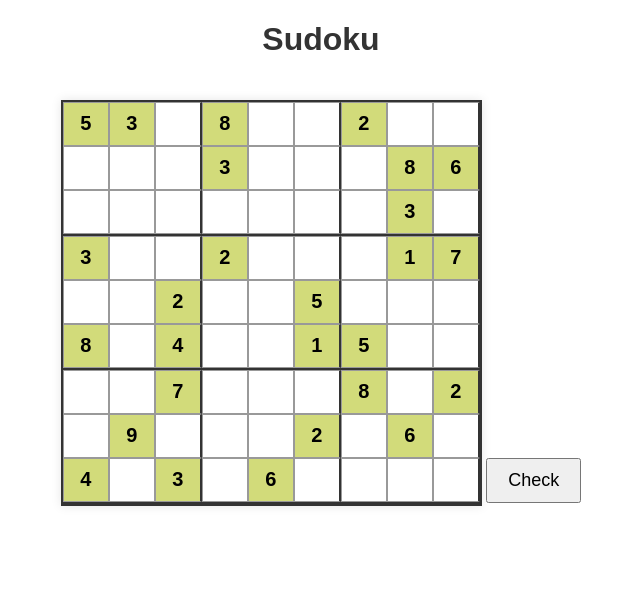
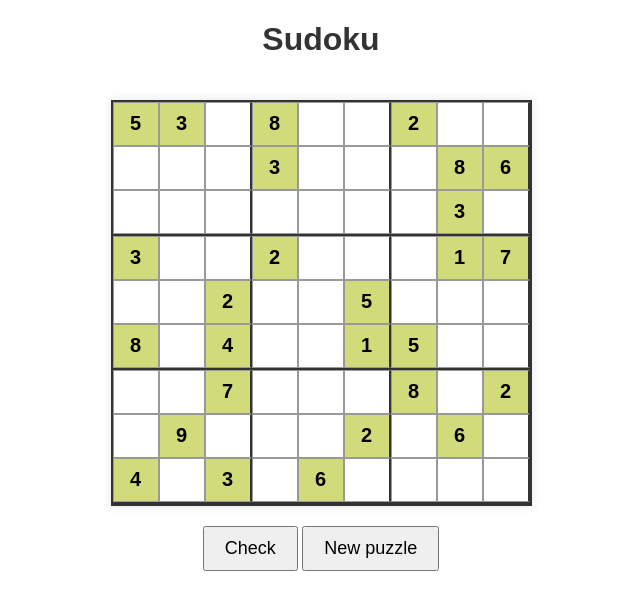
Before and after one commit to sasi-kt/sudoku, a Flask app: page / in a window 1280 px wide. Shown: the top 610 px of the page, without its empty margins (319-959 px from the left). Run offline with Flask 3, Linux system fonts and the light colour scheme.

Commit message:
New puzzle btn

```diff
--- a/app.py
+++ b/app.py
@@ -1,69 +1,72 @@
-from flask import Flask, render_template, request, jsonify
+from flask import Flask, render_template, request, jsonify,  redirect, url_for
 import random
 from itertools import islice
 
 app = Flask(__name__)
 
-base  = 3
-side  = base*base
+def run():
+    base  = 3
+    side  = base*base
 
-# pattern for a baseline valid solution
-def pattern(r,c): return (base*(r%base)+r//base+c)%side
+    # pattern for a baseline valid solution
+    def pattern(r,c): return (base*(r%base)+r//base+c)%side
 
-# randomize rows, columns and numbers (of valid base pattern)
-from random import sample
-def shuffle(s): return sample(s,len(s))
-rBase = range(base)
-rows  = [ g*base + r for g in shuffle(rBase) for r in shuffle(rBase) ]
-cols  = [ g*base + c for g in shuffle(rBase) for c in shuffle(rBase) ]
-nums  = shuffle(range(1,base*base+1))
+    # randomize rows, columns and numbers (of valid base pattern)
+    from random import sample
+    def shuffle(s): return sample(s,len(s))
+    rBase = range(base)
+    rows  = [ g*base + r for g in shuffle(rBase) for r in shuffle(rBase) ]
+    cols  = [ g*base + c for g in shuffle(rBase) for c in shuffle(rBase) ]
+    nums  = shuffle(range(1,base*base+1))
 
-# produce board using randomized baseline pattern
-sudoku_board = [ [nums[pattern(r,c)] for c in cols] for r in rows ]
+    # produce board using randomized baseline pattern
+    sudoku_board = [ [nums[pattern(r,c)] for c in cols] for r in rows ]
 
-squares = side*side
-empties = squares * 3//4
-for p in sample(range(squares),empties):
-    sudoku_board[p//side][p%side] = 0
+    squares = side*side
+    empties = squares * 3//4
+    for p in sample(range(squares),empties):
+        sudoku_board[p//side][p%side] = 0
 
-def Solve(board):
-    side   = len(board)
-    base   = int(side**0.5)
-    board  = [n for row in board for n in row ]
-    blanks = [i for i,n in enumerate(board) if n == 0 ]
-    cover  = { (n,p):{*zip([2*side+r, side+c, r//base*base+c//base],[n]*(n and 3))}
-                for p in range(side*side) for r,c in [divmod(p,side)] for n in range(side+1) }
-    used   = set().union(*(cover[n,p] for p,n in enumerate(board) if n))
-    placed = 0
-    while placed>=0 and placed<len(blanks):
-        pos        = blanks[placed]
-        used      -= cover[board[pos],pos]
-        board[pos] = next((n for n in range(board[pos]+1,side+1) if not cover[n,pos]&used),0)
-        used      |= cover[board[pos],pos]
-        placed    += 1 if board[pos] else -1
-        if placed == len(blanks):
-            solution = [board[r:r+side] for r in range(0,side*side,side)]
-            yield solution
-            placed -= 1
+    def Solve(board):
+        side   = len(board)
+        base   = int(side**0.5)
+        board  = [n for row in board for n in row ]
+        blanks = [i for i,n in enumerate(board) if n == 0 ]
+        cover  = { (n,p):{*zip([2*side+r, side+c, r//base*base+c//base],[n]*(n and 3))}
+            for p in range(side*side) for r,c in [divmod(p,side)] for n in range(side+1) }
+        used   = set().union(*(cover[n,p] for p,n in enumerate(board) if n))
+        placed = 0
+        while placed>=0 and placed<len(blanks):
+            pos        = blanks[placed]
+            used      -= cover[board[pos],pos]
+            board[pos] = next((n for n in range(board[pos]+1,side+1) if not cover[n,pos]&used),0)
+            used      |= cover[board[pos],pos]
+            placed    += 1 if board[pos] else -1
+            if placed == len(blanks):
+                solution = [board[r:r+side] for r in range(0,side*side,side)]
+                yield solution
+                placed -= 1
 
 
-solved_board = next(Solve(sudoku_board))
+    solved_board = next(Solve(sudoku_board))
 
-while True:
-    solved  = [*islice(Solve(sudoku_board),2)]
-    if len(solved)==1:break
-    diffPos = [(r,c) for r in range(9) for c in range(9)
-               if solved[0][r][c] != solved[1][r][c] ]
-    r,c = random.choice(diffPos)
-    sudoku_board[r][c] = solved_board[r][c]
+    while True:
+        solved  = [*islice(Solve(sudoku_board),2)]
+        if len(solved)==1:break
+        diffPos = [(r,c) for r in range(9) for c in range(9)
+            if solved[0][r][c] != solved[1][r][c] ]
+        r,c = random.choice(diffPos)
+        sudoku_board[r][c] = solved_board[r][c]
 
-print(sudoku_board)
-print(solved_board)
-flat_solved_board = []
-for r in range(9):
-    for c in range(9):
-        if sudoku_board[r][c] == 0:
-            flat_solved_board.append(solved_board[r][c])
+    flat_solved_board = []
+    for r in range(9):
+        for c in range(9):
+            if sudoku_board[r][c] == 0:
+                flat_solved_board.append(solved_board[r][c])
+
+    return sudoku_board, flat_solved_board
+
+sudoku_board, flat_solved_board = run()
 
 @app.route('/')
 def index():
@@ -72,7 +75,13 @@
 @app.route('/check', methods=['POST'])
 def check():
     # Call the Sudoku solver function (implement this)
-    return jsonify({'solved_board': solved_board})
+    return jsonify({'solved_board': flat_solved_board})
+
+@app.route('/refresh')
+def refresh():
+    global sudoku_board, flat_solved_board
+    sudoku_board, flat_solved_board = run()
+    return redirect(url_for('index'))  # Redirect to the index route to refresh the page
 
 if __name__ == '__main__':
     app.run(debug=True)
--- a/static/style.css
+++ b/static/style.css
@@ -61,6 +61,12 @@
     font-size: 18px;
 }
 
+#refresh-btn {
+    margin-top: 20px;
+    padding: 10px 20px;
+    font-size: 18px;
+}
+
 .error {
     background-color: #ffcccc; /* Light red background for errors */
     color: red; /* Red text for errors */
--- a/templates/index.html
+++ b/templates/index.html
@@ -32,7 +32,10 @@
         {% endfor %}
     </div>
 
+    <div class="button-container"></div>
     <button id="check-btn">Check</button>
+    <button id="refresh-btn">New puzzle</button>
+    </div>
 
     <script>
         document.getElementById('check-btn').addEventListener('click', () => {
@@ -72,6 +75,11 @@
                 }
             });
         });
+        // Refresh button event listener
+        document.getElementById('refresh-btn').addEventListener('click', () => {
+            window.location.href = '/refresh'; // Redirect to the /refresh route to reload the app
+        });
+</script>
     </script>
 
 </body>
```
